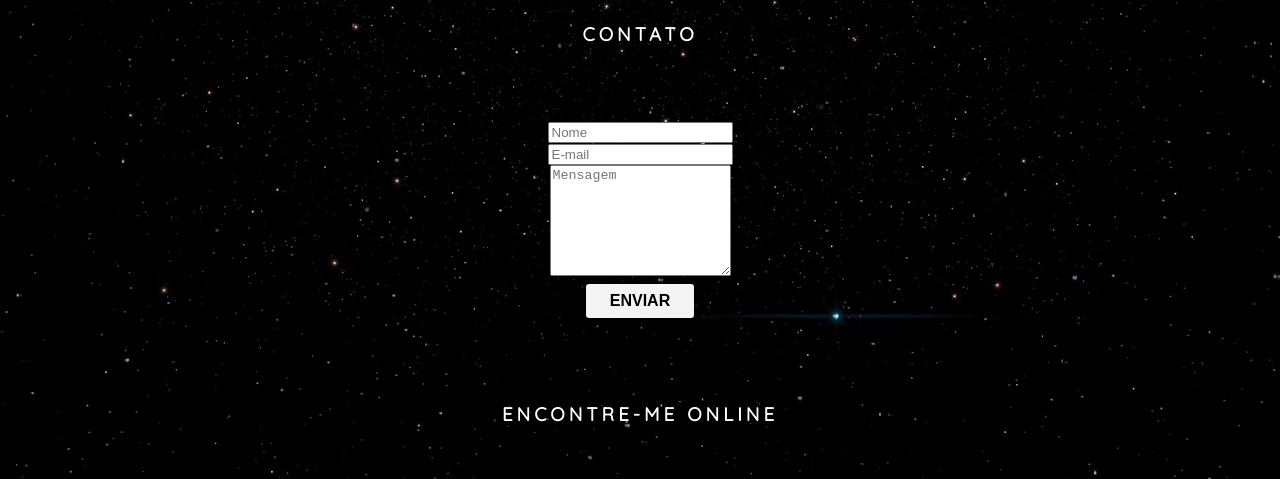
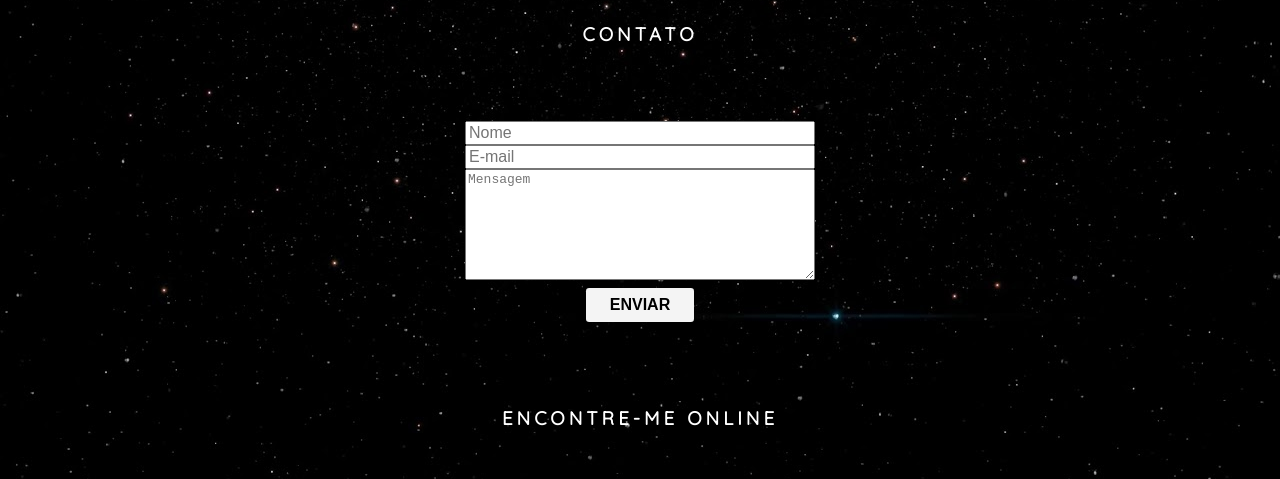
Before and after one commit to carloswagner1/PWeb, a plain HTML site: page Portfolio/index.html in a window 1280 px wide. Shown: the part 2880-3359 px from the top of the page. Drawn offline with Linux system fonts and the light colour scheme; a web font is replaced by a local one.

Commit message:
Portfolio

```diff
--- a/Portfolio/style.css
+++ b/Portfolio/style.css
@@ -539,6 +539,11 @@ p.speech:after {
   letter-spacing: 2px;
 }
 
+.form-control{
+  width: 350px;
+  font-size: 1em;
+}
+
 
 .follow {
   max-width: 100%;
```
